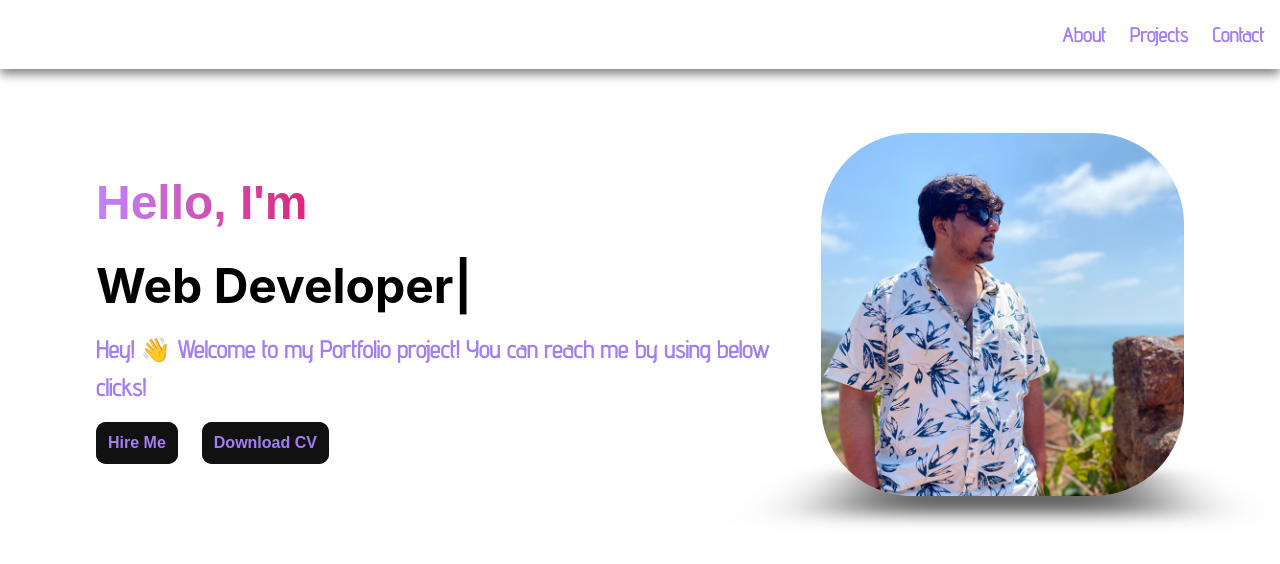
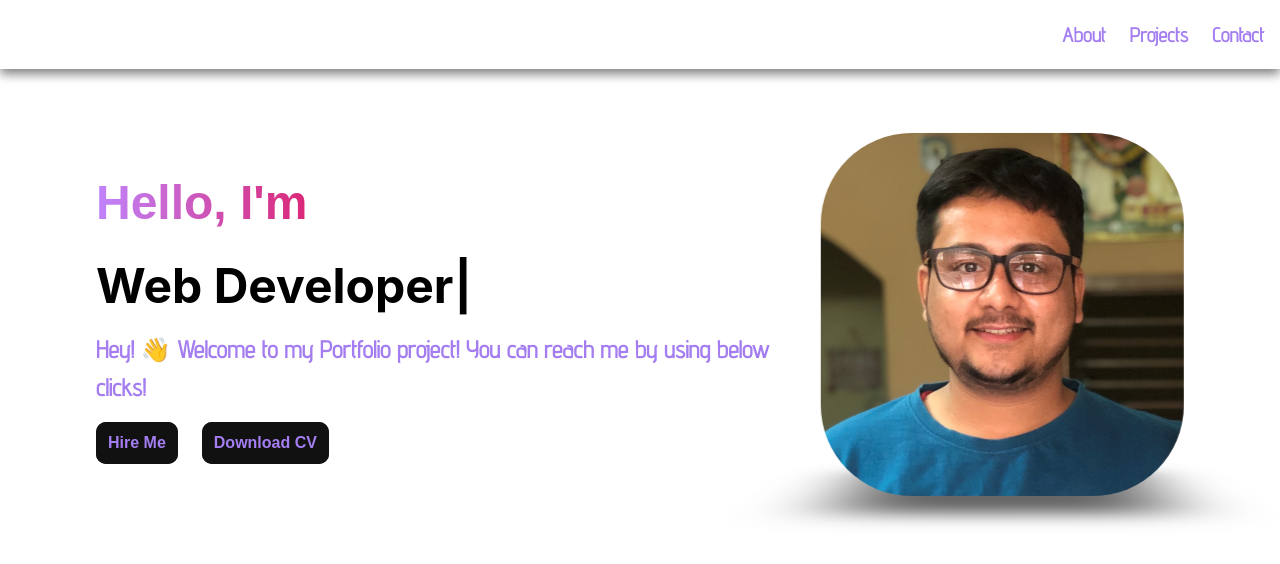
Before and after one commit to mp-patwa-mihir/portfolio, a Next.js app: page / in a window 1280 px wide. Shown: the top 564 px of the page. Built offline with nearby package versions, Linux system fonts and the light colour scheme; a web font is replaced by a local one.

Commit message:
Fix: auto play delay time issue

```diff
--- a/src/app/components/hero/index.js
+++ b/src/app/components/hero/index.js
@@ -81,7 +81,7 @@ const Hero = () => {
                             shadowScale: 0.94,
                         }}
                         autoplay={{
-                            delay: 25000,
+                            delay: 2500,
                             disableOnInteraction: false,
                         }}
                         loop={true}
```
